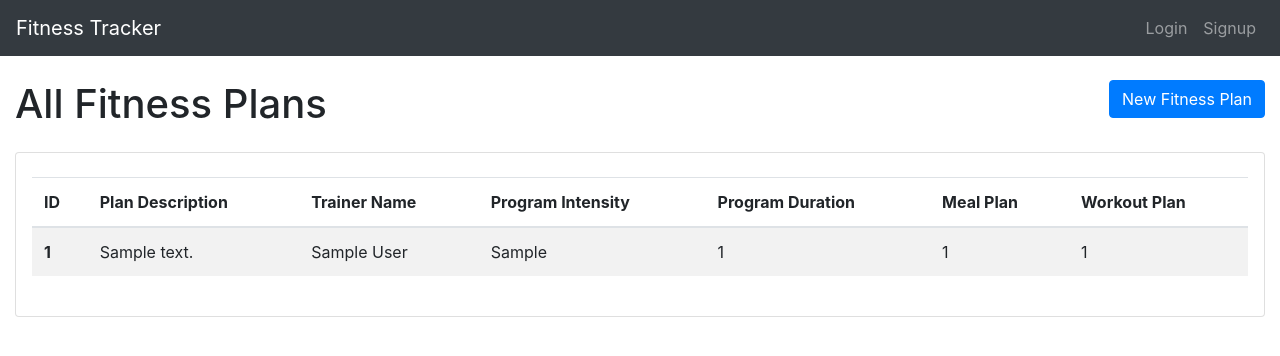
After one commit to joshua-deans/FitTrkr, a Flask app: template templates/trainer/browse_plans.html in a window 1280 px wide. The commit adds this page. Shown: the top 356 px of the page. Run offline with Flask 2, Linux system fonts and the light colour scheme; the template is opened without the code that fills it: most values are stand-ins (such as "Sample title", 1, 10 or a date in 2020); some libraries are stand-ins or nearby versions.

```diff
--- a/app.py
+++ b/app.py
@@ -10,7 +10,7 @@ app = Flask(__name__)
 
 DBconfig = DBconfig()
 
-# COnfigure DB
+# Configure DB
 app.config['MYSQL_HOST'] = DBconfig["host"]
 app.config['MYSQL_USER'] = DBconfig["user"]
 app.config['MYSQL_PASSWORD'] = DBconfig["password"]
@@ -119,11 +119,21 @@ def login():
 ### Delete before merging
 @app.route("/client/<int:user_id>/")
 def client(user_id):
-    return render_template('client/dashboard.html')
+    cur = mysql.connection.cursor()
+    cur.execute(
+        'SELECT * '
+        'FROM Users u WHERE u.UserID = %s AND u.UserID IN (SELECT UserID FROM Clients)', str(user_id))
+    result = cur.fetchone()
+    cur.close()
+    if result:
+        return render_template('client/dashboard.html', user=result)
+    else:
+        return redirect('/')
 
 
 @app.route("/client/<int:user_id>/plans/")
 def client_browse_plans(user_id, plan_info=None):
+    # Browse all of the fitness plans
     cur = mysql.connection.cursor()
     cur.execute(
         'SELECT f.FitnessProgramID, u.FirstName, u.LastName, f.FP_intensity, f.Description, f.Program_Length, '
@@ -136,9 +146,48 @@ def client_browse_plans(user_id, plan_info=None):
     return render_template('client/browse_plans.html', plan_info=plan_info)
 
 
-@app.route("/trainer/<int:user_id>/plans")
+@app.route("/trainer/<int:user_id>/")
 def trainer(user_id):
-    return render_template('trainer/dashboard.html')
+    cur = mysql.connection.cursor()
+    cur.execute(
+        'SELECT * '
+        'FROM Users u WHERE u.UserID = %s AND u.UserID IN (SELECT UserID FROM Trainer)', str(user_id))
+    result = cur.fetchone()
+    cur.close()
+    if result:
+        return render_template('client/dashboard.html', user=result)
+    else:
+        return redirect('/')
+
+
+@app.route("/trainer/<int:user_id>/all_plans/")
+def trainer_all_plans(user_id):
+    # All fitness plans made by all of the trainers
+    cur = mysql.connection.cursor()
+    cur.execute(
+        'SELECT f.FitnessProgramID, u.FirstName, u.LastName, f.FP_intensity, f.Description, f.Program_Length, '
+        'f.MealPlanID, f.WorkoutPlanID '
+        'FROM FitnessProgram f, Users u WHERE f.TrainerID = u.UserID')
+    result = cur.fetchall()
+    if result:
+        plan_info = result
+    cur.close()
+    return render_template('trainer/browse_plans.html', plan_info=plan_info)
+
+
+@app.route("/trainer/<int:user_id>/plans/")
+def trainer_plans(user_id):
+    # Only the fitness plans made by the trainer
+    cur = mysql.connection.cursor()
+    cur.execute(
+        'SELECT f.FitnessProgramID, u.FirstName, u.LastName, f.FP_intensity, f.Description, f.Program_Length, '
+        'f.MealPlanID, f.WorkoutPlanID '
+        'FROM FitnessProgram f, Users u WHERE f.TrainerID = u.UserID AND u.UserID = %s', str(user_id))
+    result = cur.fetchall()
+    if result:
+        plan_info = result
+    cur.close()
+    return render_template('trainer/browse_plans.html', plan_info=plan_info)
 
 
 ### Delete before merging
--- a/templates/client/browse_plans.html
+++ b/templates/client/browse_plans.html
@@ -17,8 +17,8 @@
 {% endblock %}
 
 {% block body %}
-    <div class="container">
-        <h1 class="display-5">Workout Plans</h1>
+    <div class="container-fluid">
+        <h1 class="display-5">Fitness Plans</h1>
         <br>
         <div class="card mx-auto px-3 py-4">
             {% if plan_info %}
--- a/templates/client/dashboard.html
+++ b/templates/client/dashboard.html
@@ -21,7 +21,7 @@
         <div class="card mx-auto px-3 py-4">
             <div class="container">
                 <!-TODO: Replace John Doe with User name ->
-                <h2 class="display-5">John Doe</h2>
+                <h2 class="display-5">{{ user.FirstName }} {{ user.LastName }}</h2>
                 <!-TODO: Replace John Doe with User name ->
                 <p class="lead">Your current workout plan is: <b>Starting Strength</b></p>
                 <p>Trained by: <i>Trainer Name</i></p>
--- /dev/null
+++ b/templates/trainer/browse_plans.html
@@ -0,0 +1,58 @@
+{% extends 'layout.html' %}
+
+<!-TODO: Replace client with User name ->
+{% block title %}Client - Dashboard{% endblock %}
+
+{% block head %}
+    <link rel="stylesheet" type="text/css" href="{{ url_for('static',filename='styles/base_style.css') }}">
+{% endblock %}
+
+{% block nav_items %}
+    <li class="nav-item">
+        <a class="nav-link" href="/login">Login</a>
+    </li>
+    <li class="nav-item">
+        <a class="nav-link" href="/signup">Signup</a>
+    </li>
+{% endblock %}
+
+{% block body %}
+    <div class="container-fluid">
+        <h1 class="display-5" style="display: inline">All Fitness Plans</h1>
+        <button type="button" class="btn btn-primary float-right">New Fitness Plan</button>
+        <br>
+        <br>
+        <div class="card mx-auto px-3 py-4">
+            {% if plan_info %}
+                <table class="table table-striped table-hover table-responsive-md">
+                    <thead>
+                    <tr>
+                        <th scope="col">ID</th>
+                        <th scope="col">Plan Description</th>
+                        <th scope="col">Trainer Name</th>
+                        <th scope="col">Program Intensity</th>
+                        <th scope="col">Program Duration</th>
+                        <th scope="col">Meal Plan</th>
+                        <th scope="col">Workout Plan</th>
+                    </tr>
+                    </thead>
+                    <tbody>
+                    {% for item in plan_info %}
+                        <tr>
+                            <th scope="row">{{ item['FitnessProgramID'] }}</th>
+                            <td>{{ item['Description'] }}</td>
+                            <td>{{ item['FirstName'] + " " + item['LastName'] }}</td>
+                            <td>{{ item['FP_intensity'] }}</td>
+                            <td>{{ item['Program_Length'] }}</td>
+                            <td>{{ item['MealPlanID'] }}</td>
+                            <td>{{ item['WorkoutPlanID'] }}</td>
+                        </tr>
+                    {% endfor %}
+                    </tbody>
+                </table>
+            {% else %}
+                <h5 class="display-5"><i>There are no plans</i></h5>
+            {% endif %}
+        </div>
+    </div>
+{% endblock %}
```
